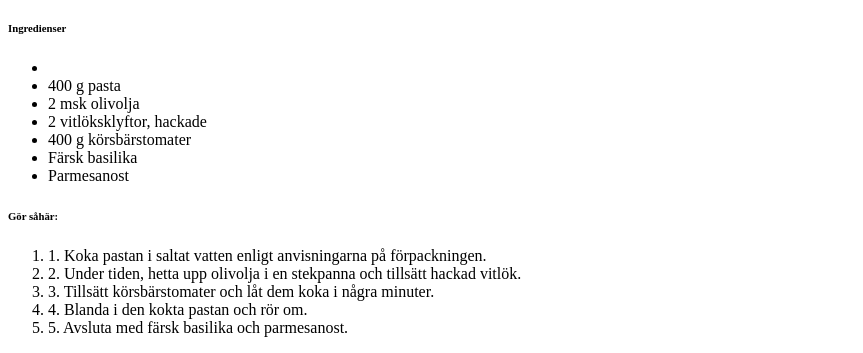
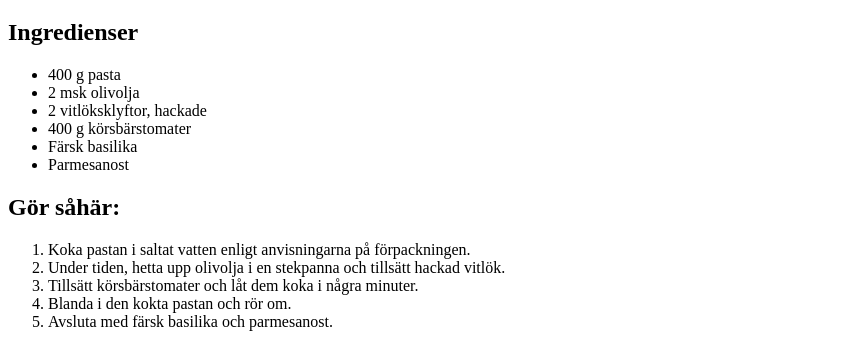
Before and after one commit to SigneMariaNorman/Filtrad, a plain HTML site: page Recipes/Pasta/Pasta.html in a window 1280 px wide. Shown: the part 673-1026 px from the top of the page, without its empty margins (0-863 px from the left). Drawn offline with Linux system fonts and the light colour scheme.

Commit message:
Ej färdig
Måste fortsätta imorgon kväll

```diff
--- a/Recipes/Pasta/Pasta.html
+++ b/Recipes/Pasta/Pasta.html
@@ -8,9 +8,8 @@
 <body>
     <img src="https://cdn.pixabay.com/photo/2018/07/18/19/12/pasta-3547078_1280.jpg" alt="bild på tallrik med pasta och basilika" width="800" height="600">
     <h1>Pasta Arrabiata</h1>
-    <h6>Ingredienser</h6>
+    <h2>Ingredienser</h2>
     <ul>
-        <li></li>
         <li>400 g pasta</li>
         <li>2 msk olivolja</li>
         <li>2 vitlöksklyftor, hackade</li>
@@ -19,13 +18,14 @@
         <li>Parmesanost</li>
 
     </ul>
-    <h6>Gör såhär:</h6>
+    <h2>Gör såhär:</h2>
 <ol>
-    <li>1. Koka pastan i saltat vatten enligt anvisningarna på förpackningen.</li>
-    <li>2. Under tiden, hetta upp olivolja i en stekpanna och tillsätt hackad vitlök.</li>
-    <li>3. Tillsätt körsbärstomater och låt dem koka i några minuter.</li>
-    <li>4. Blanda i den kokta pastan och rör om.</li>
-    <li>5. Avsluta med färsk basilika och parmesanost.</li>
+    <li>Koka pastan i saltat vatten enligt anvisningarna på förpackningen.</li>
+    <li>Under tiden, hetta upp olivolja i en stekpanna och tillsätt hackad vitlök.</li>
+    <li>Tillsätt körsbärstomater och låt dem koka i några minuter.</li>
+    <li>Blanda i den kokta pastan och rör om.</li>
+    <li>Avsluta med färsk basilika och parmesanost.</li>
 </ol>
+
 </body>
 </html>
```
Also changed, not shown: Images/logo/logo.html (+1 -2 lines), Index.html (+8 -5 lines).
